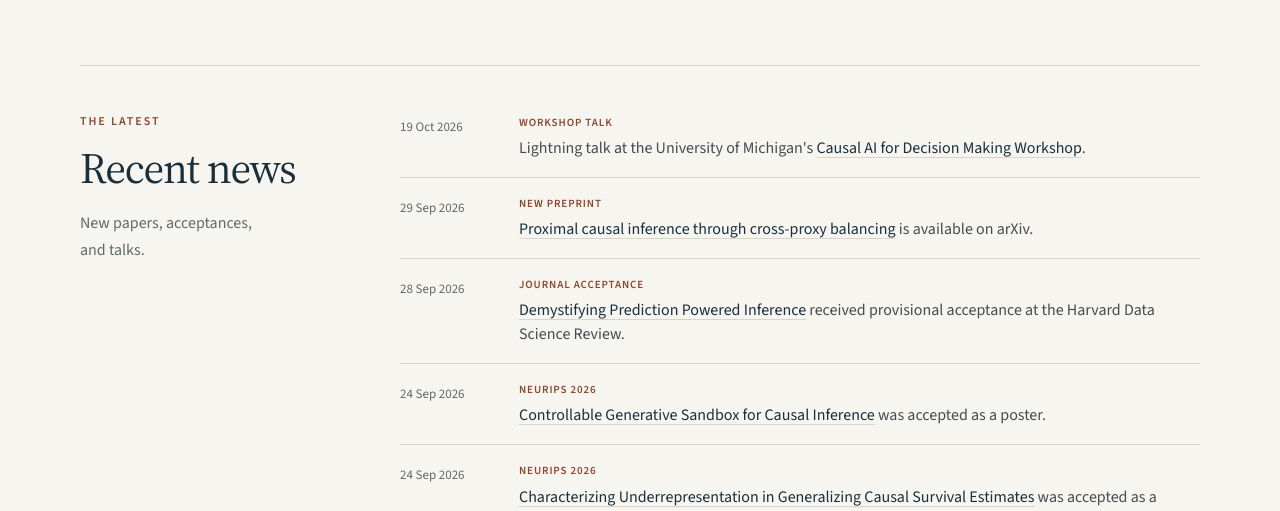
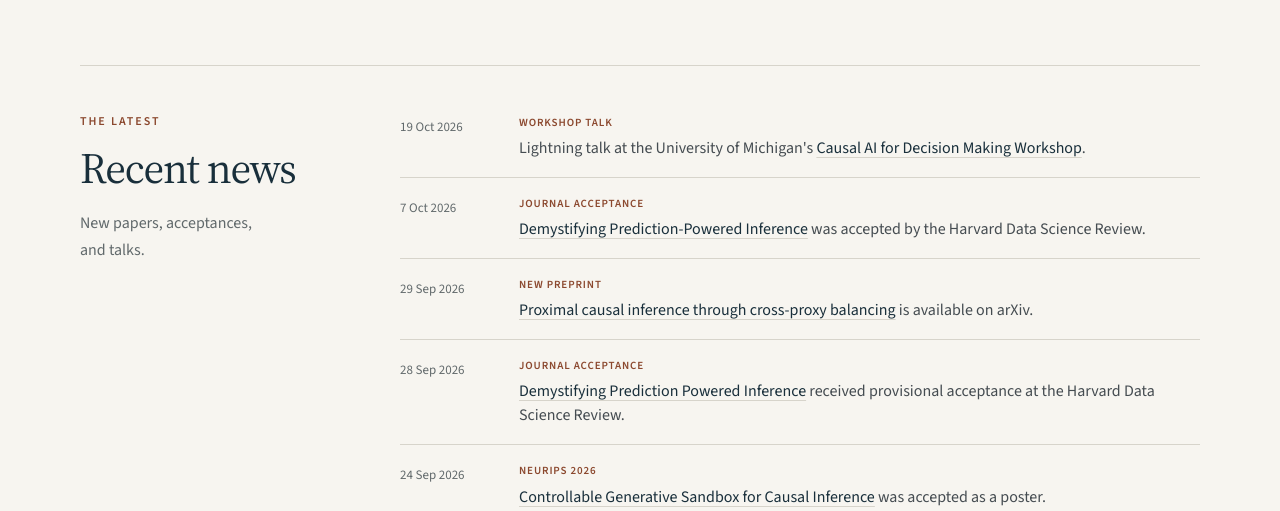
Before and after one commit to harsh-parikh/harsh-parikh.github.io, a plain HTML site: page index.html in a window 1280 px wide. Shown: the part 589-1100 px from the top of the page. Drawn offline with Linux system fonts and the light colour scheme.

Commit message:
Add news item for HDSR final acceptance
Co-Authored-By: Claude Opus 5.5 <noreply@anthropic.com>
Claude-Session: https://claude.ai/code/session_01BGqwdUcJ9VLAffbKEmyaYq

```diff
--- a/index.html
+++ b/index.html
@@ -72,6 +72,10 @@
     <li class="news-item">
       <time class="news-date" datetime="2026-10-19">19 Oct 2026</time>
       <div><span class="news-type">Workshop talk</span><p class="news-text">Lightning talk at the University of Michigan's <a href="https://ai.engin.umich.edu/events/causal-ai-for-decision-making-workshop/">Causal AI for Decision Making Workshop</a>.</p></div>
+    </li>
+    <li class="news-item">
+      <time class="news-date" datetime="2026-10-07">7 Oct 2026</time>
+      <div><span class="news-type">Journal acceptance</span><p class="news-text"><a href="https://arxiv.org/abs/2601.20819">Demystifying Prediction-Powered Inference</a> was accepted by the Harvard Data Science Review.</p></div>
     </li>
     <li class="news-item">
       <time class="news-date" datetime="2026-09-29">29 Sep 2026</time>
```
